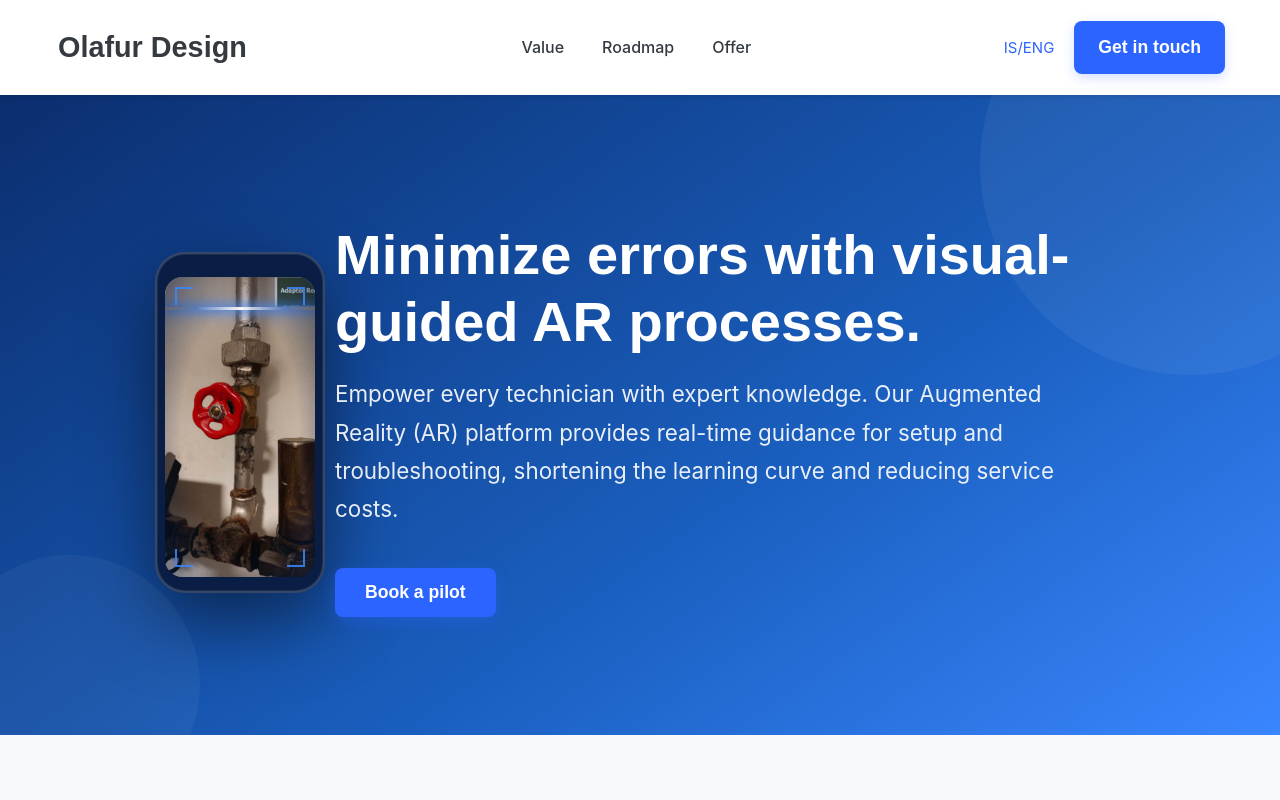
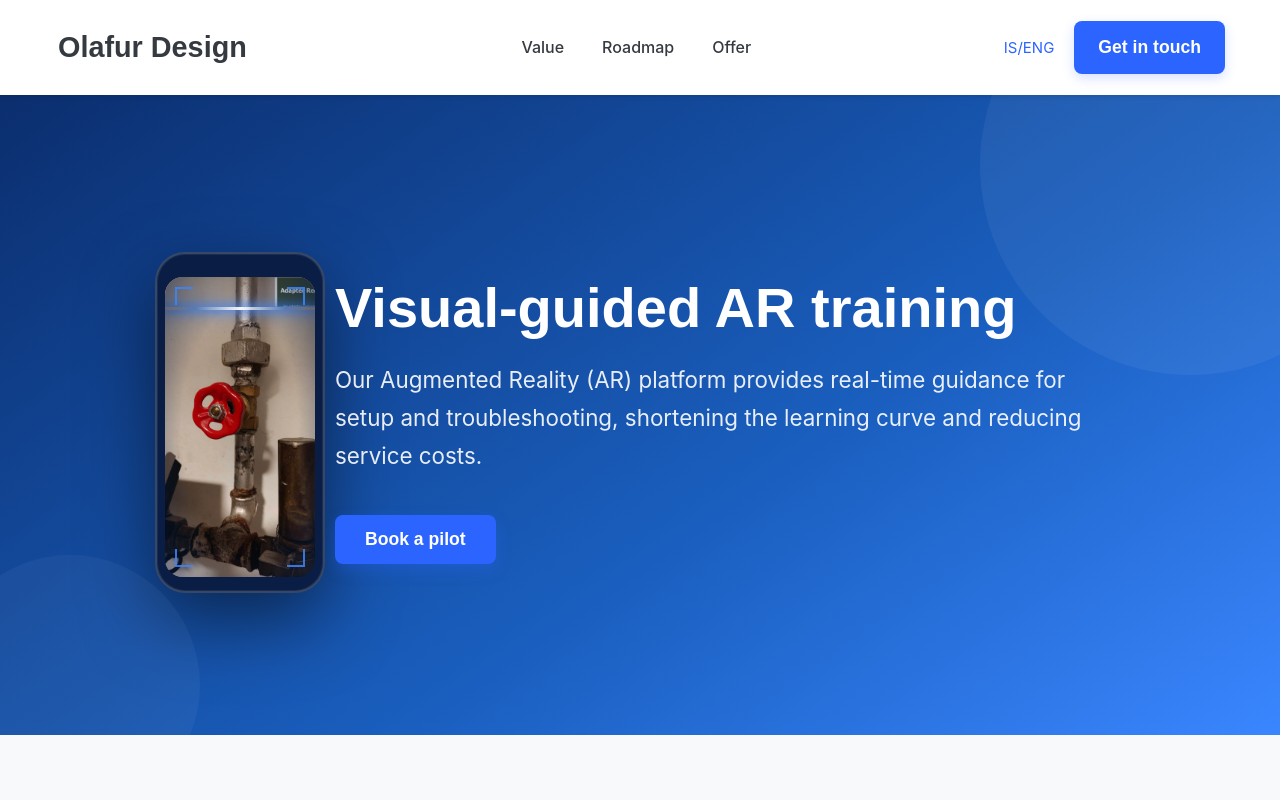
Before and after one commit to MrDeerhurst/OlafurDesign, a Vue app: page / in a window 1280 px wide. Shown: the top 800 px of the page. Built offline with nearby package versions, Linux system fonts and the light colour scheme.

Commit message:
small fix

```diff
--- a/src/components/HeroSection.vue
+++ b/src/components/HeroSection.vue
@@ -226,6 +226,7 @@ export default {
 .hero-content {
   z-index: 1;
   max-width: 800px;
+  min-width: 9rem;
   padding: 10px 10px 10px 10px;
 }
 /* Phone mockup */
--- a/src/components/Roadmap.vue
+++ b/src/components/Roadmap.vue
@@ -1,5 +1,5 @@
 <template>
-  <section class="derisk" id="Sample">
+  <section id="Derisk" class="derisk">
     <!-- Noise texture overlay -->
     <div class="noise" aria-hidden="true"></div>
     <div class="eyebrow">
--- a/src/components/contentFolder/Language.js
+++ b/src/components/contentFolder/Language.js
@@ -63,9 +63,9 @@ export const English = {
     ContactButton: "Get in touch",
   },
   Hero: {
-    MainTitle: "Minimize errors with visual-guided AR processes.",
+    MainTitle: "Visual-guided AR training",
     SubTitle:
-      "Empower every technician with expert knowledge. Our Augmented Reality (AR) platform provides real-time guidance for setup and troubleshooting, shortening the learning curve and reducing service costs.",
+      "Our Augmented Reality (AR) platform provides real-time guidance for setup and troubleshooting, shortening the learning curve and reducing service costs.",
     Button: "Book a pilot",
   },
 
@@ -553,10 +553,10 @@ export const Icelandic = {
     ContactButton: "Hafðu samband",
   },
   Hero: {
-    MainTitle: "Áreiðanlegri Þjálfun með AR-Þjálfun.",
+    MainTitle: "Áreiðanlegri Rekstur með AR-Þjálfun",
     SubTitle:
       "Viðbættur veruleiki (AR) veitir rauntíma leiðbeiningar við samsetningu, uppsetningu og bilanaleit, sem auðveldar upplýsingagjöf og lækkar þjónustukostnað.",
-    Button: "Dæmi um ávinning",
+    Button: "Hafðu Samband",
   },
 
   Value: {
@@ -1006,13 +1006,6 @@ export const Icelandic = {
         body: "Við sýnum ferlið á ykkar búnaði.",
       },
     ],
-
-    ActonBox: {
-      Title: "Tilbúin að byrja?",
-      subtext:
-        "Sendu okkur eitt CAD-skjal og verklagsreglur. Það er eina skuldbindingin.",
-      ButtonText: "Hefja prufuverkefni",
-    },
   },
 
   Contact: {
```
